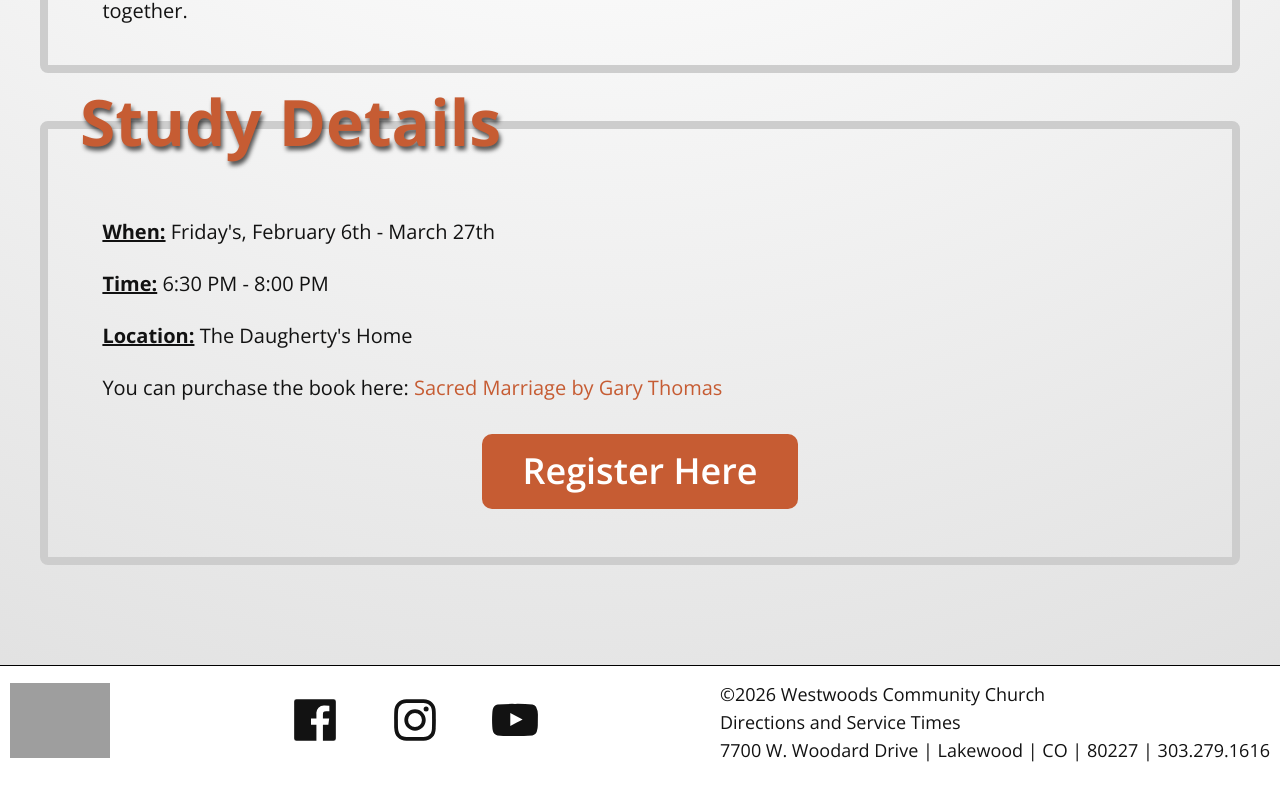
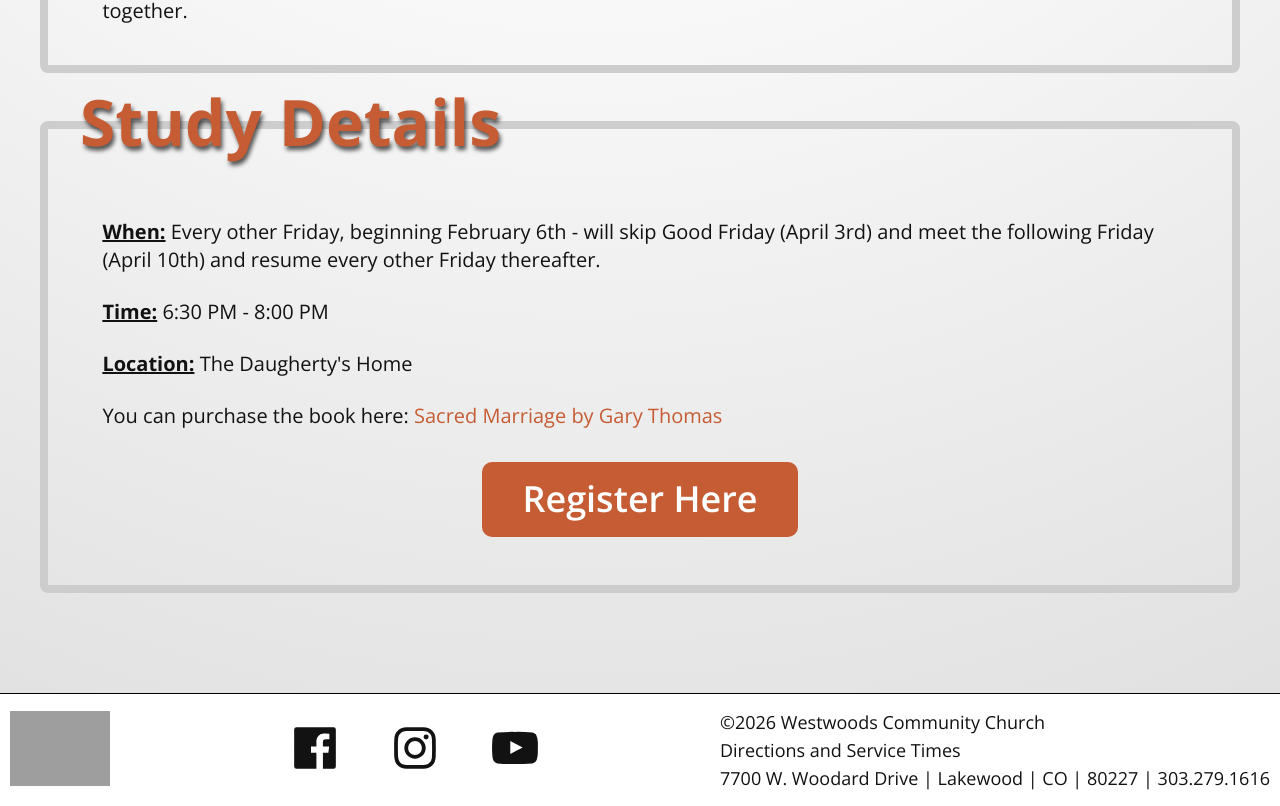
Before and after one commit to mykeld74/wwcc-2025, a SvelteKit app: page /events/sacred-marriage in a window 1280 px wide. Shown: the part 1045-1851 px from the top of the page. Before the commit the page ends 1823 px from the top, so only its background shows below. Built offline with nearby package versions, Linux system fonts and the light colour scheme; grey boxes are pictures that could not be loaded; a web font is replaced by a local one.

Commit message:
Update sacred marriage page

```diff
--- a/src/routes/events/sacred-marriage/+page.svelte
+++ b/src/routes/events/sacred-marriage/+page.svelte
@@ -60,7 +60,9 @@
 			<div class="cardContentWrapper">
 				<div class="cardContent">
 					<p class="contentCardText">
-						<span class="cardAccent">When:</span> Friday's, February 6th - March 27th
+						<span class="cardAccent">When:</span> Every other Friday, beginning February 6th - will skip
+						Good Friday (April 3rd) and meet the following Friday (April 10th) and resume every other
+						Friday thereafter.
 					</p>
 					<p class="contentCardText">
 						<span class="cardAccent">Time:</span> 6:30 PM - 8:00 PM
```
